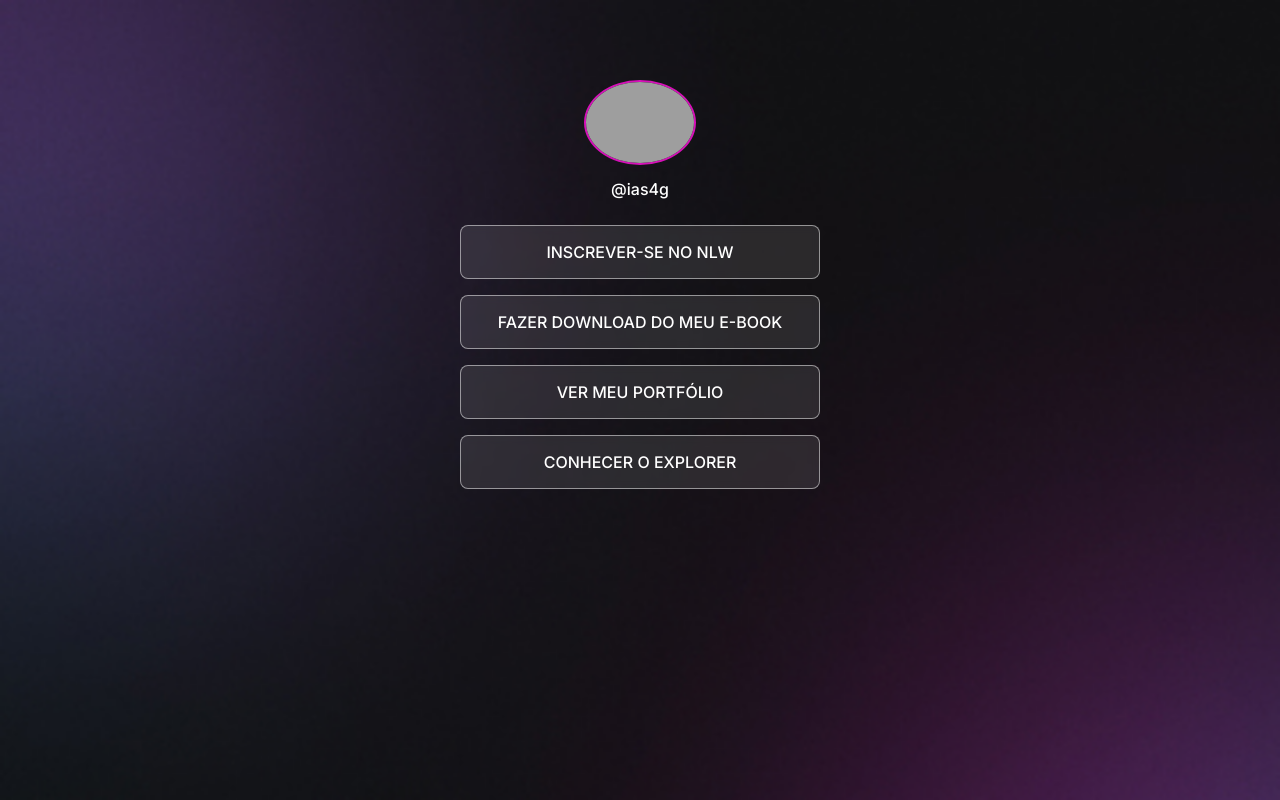
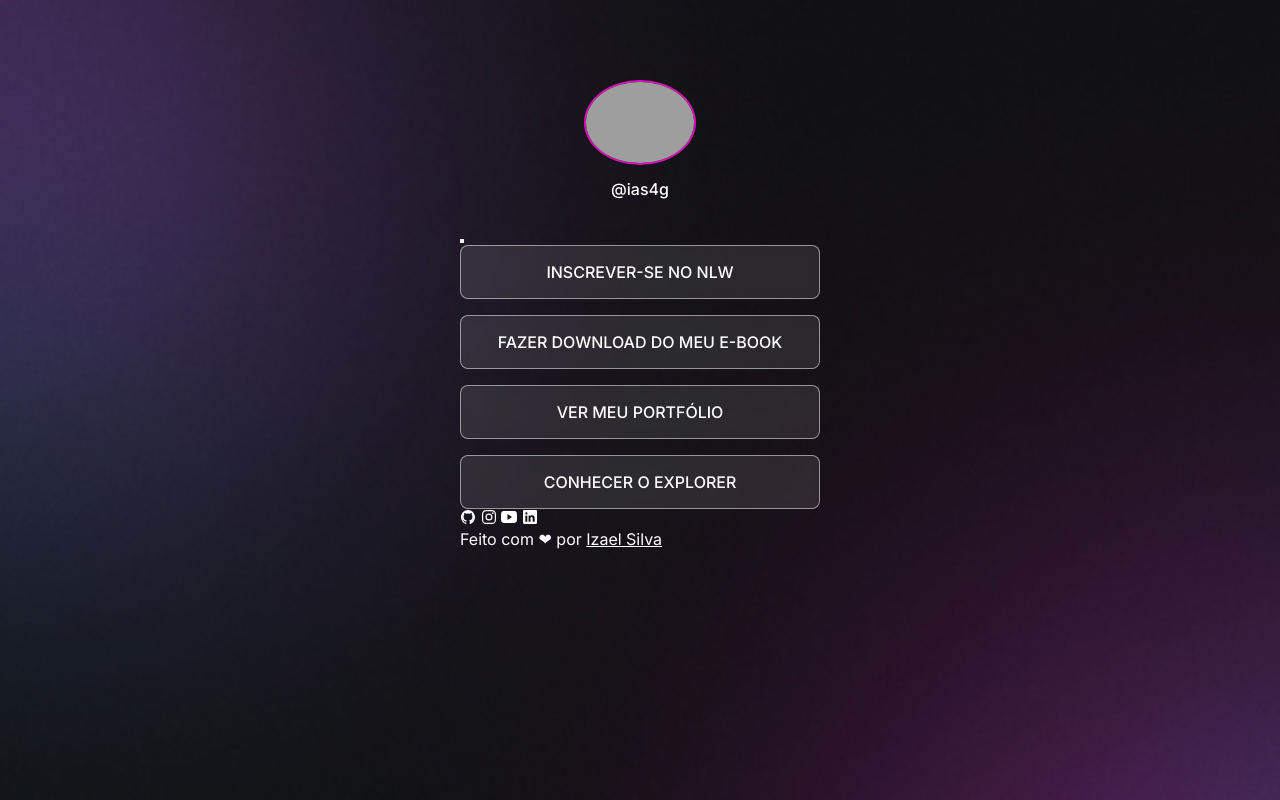
Before and after one commit to ias4g/dev-links-by-ias4g, a plain HTML site: page index.html in a window 1280 px wide. Drawn offline with nearby package versions, Linux system fonts and the light colour scheme; grey boxes are pictures that could not be loaded.

Commit message:
Update index.html

```diff
--- a/index.html
+++ b/index.html
@@ -24,15 +24,34 @@
         alt="Imagem de Izael com terno preto, camisa preta, cabelo preto, pele parda e barba curta com o fundo branco." />
       <p>@ias4g</p>
     </div>
+
+    <div id="switch">
+      <button></button>
+      <span></span>
+    </div>
+
     <ul>
       <li><a href="#" target="_blank">Inscrever-se no NLW</a></li>
       <li><a href="#" target="_blank">Fazer download do meu e-book</a></li>
       <li><a href="https://www.github.com/ias4g" target="_blank">Ver meu portfólio</a></li>
       <li><a href="#" target="_blank">Conhecer o Explorer</a></li>
     </ul>
+
+    <div id="social-links">
+      <a href="https://www.github.com/ias4g" target="_blank"><ion-icon name="logo-github"></ion-icon></a>
+      <a href="" target="_blank"><ion-icon name="logo-instagram"></ion-icon></a>
+      <a href="" target="_blank"><ion-icon name="logo-youtube"></ion-icon></a>
+      <a href="" target="_blank"><ion-icon name="logo-linkedin"></ion-icon></a>
+    </div>
+
+    <footer>
+      Feito com ❤ por <a href="https://www.github.com/ias4g">Izael Silva</a>
+    </footer>
   </div>
 
   <script src="./src/scripts/scripts.js" defer></script>
+  <script type="module" src="https://unpkg.com/ionicons@7.1.0/dist/ionicons/ionicons.esm.js"></script>
+  <script nomodule src="https://unpkg.com/ionicons@7.1.0/dist/ionicons/ionicons.js"></script>
 </body>
 
 </html>
```
